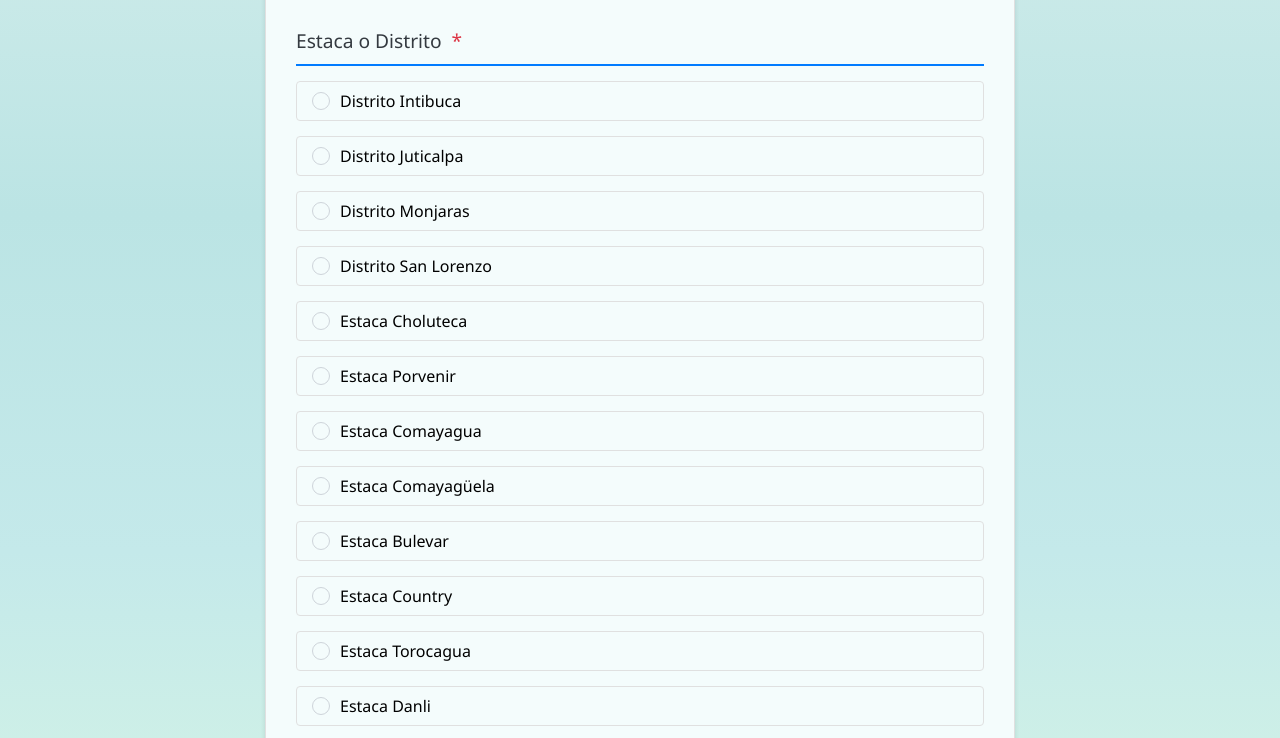
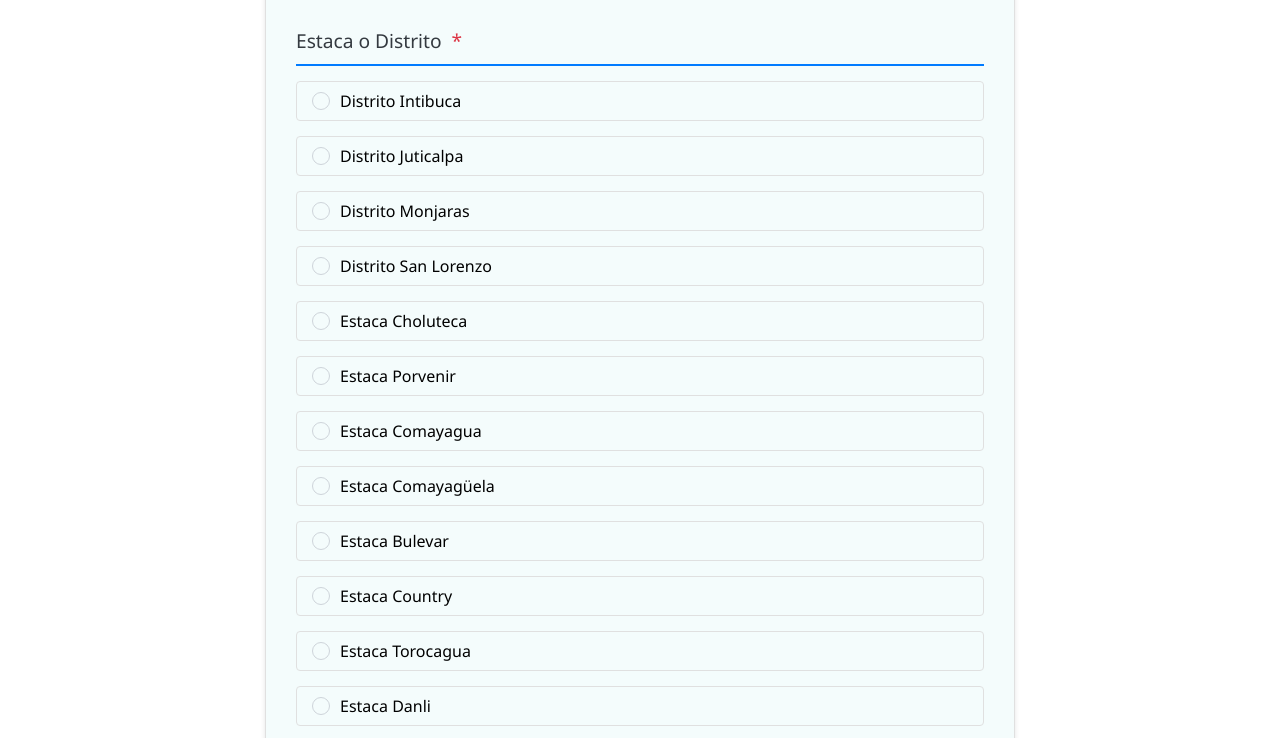
Before and after one commit to Formulario-PCL/Formulario, a plain HTML site: page index.html in a window 1280 px wide. Shown: the part 122-860 px from the top of the page. Drawn offline with Linux system fonts and the light colour scheme.

Commit message:
Update index.html

```diff
--- a/index.html
+++ b/index.html
@@ -12,7 +12,7 @@
     }
     body {
       font-family: 'Segoe UI', Tahoma, Geneva, Verdana, sans-serif;
-      background: linear-gradient(to bottom, #d0ecea, #bbe4e4, #c4e9ea, #d4f4e5, #dcf4eb, #e4f4ed, #dcf4f4, #dceced);
+      background-color: #fff;;
       display: flex;
       justify-content: center;
       align-items: center;
```
